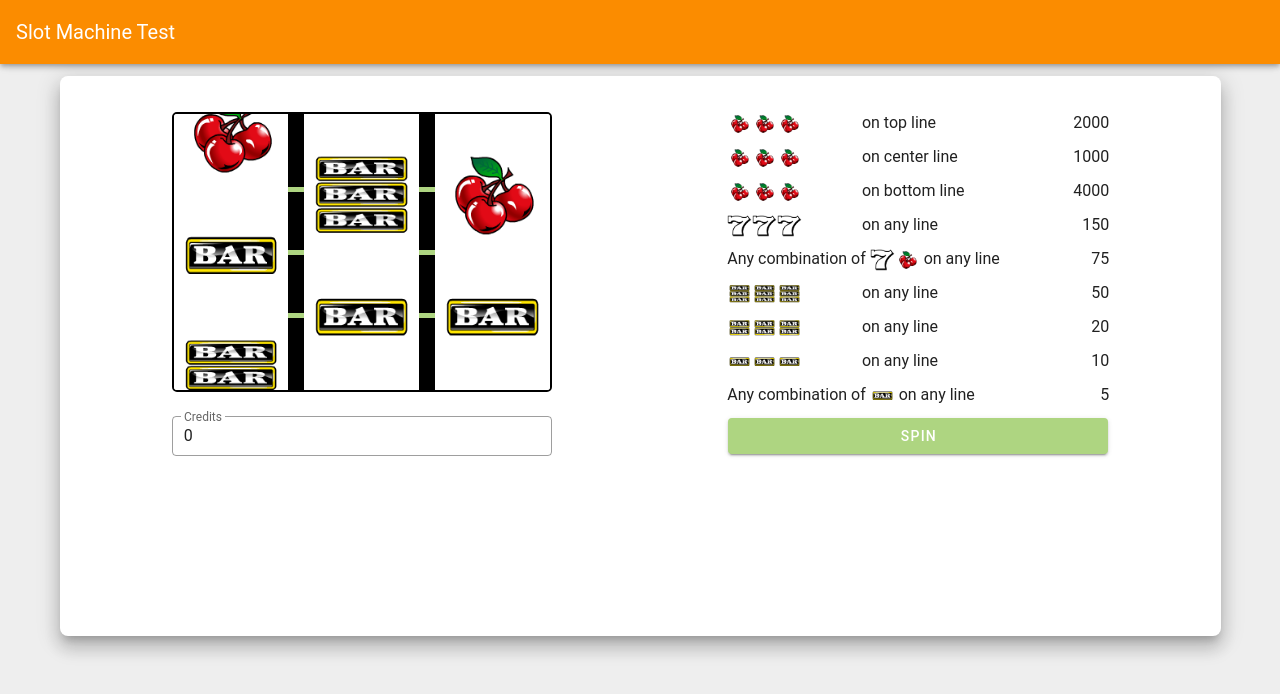
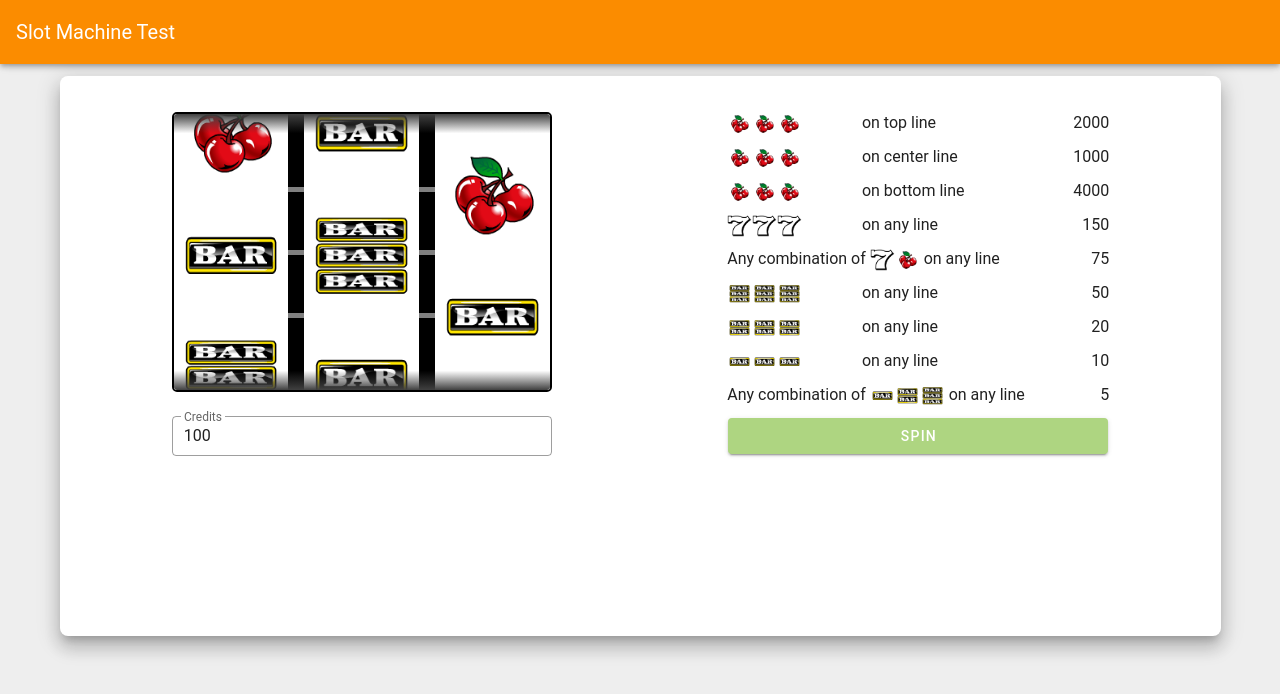
Before and after one commit to enguyen807/Slots-App, a Vue app: page /#/ in a window 1280 px wide. Shown: the top 694 px of the page. Built offline with nearby package versions, Linux system fonts and the light colour scheme; a small style sheet from the web is missing.

Commit message:
Add check win method

```diff
--- a/src/components/SlotMachine/SlotMachine.vue
+++ b/src/components/SlotMachine/SlotMachine.vue
@@ -5,9 +5,21 @@
         <div
           class="SlotMachine d-flex justify-space-between black ma-auto width-380"
         >
-          <div ref="payline1" class="SlotMachine-payline--top"></div>
-          <div ref="payline2" class="SlotMachine-payline--mid"></div>
-          <div ref="payline3" class="SlotMachine-payline--bot"></div>
+          <div
+            ref="payline1"
+            class="SlotMachine-payline--top"
+            :class="winningLine === 'top' ? 'payline-win' : ''"
+          ></div>
+          <div
+            ref="payline2"
+            class="SlotMachine-payline--mid"
+            :class="winningLine === 'center' ? 'payline-win' : ''"
+          ></div>
+          <div
+            ref="payline3"
+            class="SlotMachine-payline--bot"
+            :class="winningLine === 'bottom' ? 'payline-win' : ''"
+          ></div>
           <Reels
             :duration="2"
             name="reel1"
@@ -28,6 +40,7 @@
             @reel-spinning="handleSpinStatus"
             v-on:stopped="reelStopped"
           ></Reels>
+          <div class="gradient-overlay"></div>
         </div>
         <v-text-field
           label="Credits"
@@ -44,7 +57,16 @@
             v-for="(item, index) in payTable"
             :key="index"
           >
-            <v-row class="paytable--row" v-if="item.combination.length > 2">
+            <v-row
+              class="paytable--row"
+              v-if="
+                !handleArrayComparison(['7', 'Cherry'], item.combination) &&
+                !handleArrayComparison(
+                  ['BAR', '2xBAR', '3xBAR'],
+                  item.combination
+                )
+              "
+            >
               <v-col class="paytable--imgColumn pr-0 col-4">
                 <img
                   class="paytable--img"
@@ -58,9 +80,11 @@
               <v-col class="paytable--textColumn col-4 col-md-5">
                 on {{ item.position ? item.position : "any" }} line
               </v-col>
-              <v-col class="paytable--valueColumn text-right">{{
-                item.value
-              }}</v-col>
+              <v-col
+                class="paytable--valueColumn text-right"
+                v-if="!item.win"
+                >{{ item.value }}</v-col
+              >
             </v-row>
             <v-row class="paytable--row" v-else>
               <v-col
@@ -79,9 +103,11 @@
 
                 on any line
               </v-col>
-              <v-col class="paytable--valueColumn text-right">{{
-                item.value
-              }}</v-col>
+              <v-col
+                class="paytable--valueColumn text-right"
+                v-if="!item.win"
+                >{{ item.value }}</v-col
+              >
             </v-row>
           </div>
         </div>
@@ -110,7 +136,7 @@ export default {
     Reels,
   },
   data: () => ({
-    currentBalance: 0,
+    currentBalance: 100,
     payTable: [
       {
         position: "top",
@@ -121,54 +147,63 @@ export default {
         position: "center",
         combination: ["Cherry", "Cherry", "Cherry"],
         value: 1000,
+        win: false,
       },
       {
         position: "bottom",
         combination: ["Cherry", "Cherry", "Cherry"],
         value: 4000,
+        win: false,
       },
       {
         position: null,
         combination: ["7", "7", "7"],
         value: 150,
+        win: false,
       },
       {
         position: null,
         combination: ["7", "Cherry"],
         value: 75,
+        win: false,
       },
       {
         position: null,
         combination: ["3xBAR", "3xBAR", "3xBAR"],
         value: 50,
+        win: false,
       },
       {
         position: null,
         combination: ["2xBAR", "2xBAR", "2xBAR"],
         value: 20,
+        win: false,
       },
       {
         position: null,
         combination: ["BAR", "BAR", "BAR"],
         value: 10,
+        win: false,
       },
       {
         position: null,
-        combination: ["BAR"],
+        combination: ["BAR", "2xBAR", "3xBAR"],
         value: 5,
+        win: false,
       },
     ],
     spinning: false,
     results: [],
+    winningLine: null,
   }),
   methods: {
     handleSpinStatus(e) {
-      console.log(e);
       if (this.$refs.reel3.spin === e) {
         this.spinning = e;
       }
     },
     spin() {
+      this.calculateBalance();
       this.results = [];
       this.$refs.reel1.start();
       this.$refs.reel2.start();
@@ -181,7 +216,7 @@ export default {
 
       this.results.push(resultData);
       if (this.results.length === 3) {
-        this.checkWin(this.results);
+        this.processWin(this.results);
       }
     },
     checkArrayEqualLength(array) {
@@ -193,32 +228,76 @@ export default {
       // Otherwise, return true
       return true;
     },
-    checkWin(data) {
+    handleArrayComparison(arr, ptArr) {
+      console.log(arr);
+      // Returns true if all array items match paytable combination array items
+      return arr.toString() == ptArr.toString();
+    },
+    handleLooseArrayComparison(arr, ptArr) {
+      return arr.every((v) => ptArr.includes(v));
+    },
+    checkArrayLength(arr) {
+      return arr.length > 0;
+    },
+    calculateBalance(value = null) {
+      let { currentBalance } = this;
+      if (!value) {
+        currentBalance -= 1;
+      }
+      currentBalance += value;
+    },
+    checkWin(array, position) {
+      // Check if array has items
+      if (!this.checkArrayLength(array)) return;
+      const paytable = this.payTable;
+
+      // For loop through paytable to get objects for comparison
+      for (let i = 0; i < paytable.length; i++) {
+        const combinationArray = paytable[i].combination;
+
+        if (handleArrayComparison(array, combinationArray)) {
+          const obj = !array.includes("Cherry") //Checks for no cherries in array
+            ? paytable[i] //Sets obj variable to obj that has no cherries
+            : paytable.filter((item) => item.position === position); // Filter paytable by position parameter
+          obj["position"] = position; //Sets position of object
+          handleBalanceCalculate(obj["value"]);
+          break;
+        }
+        if (handleLooseArrayComparison(array, combinationArray)) {
+          let obj = paytable[i];
+          obj["position"] = position;
+
+          handleBalanceCalculate(obj["value"]);
+          break;
+        }
+      }
+    },
+    processWin(data) {
       if (!this.checkArrayEqualLength(data)) {
         return;
       }
-      const paytable = this.payTable;
       let topArray = [];
-      let midArray = [];
-      let botArray = [];
+      let centerArray = [];
+      let bottomArray = [];
       if (data[0].length === 2) {
         topArray.push([...data[0]].shift());
         topArray.push([...data[1]].shift());
         topArray.push([...data[2]].shift());
 
-        botArray.push([...data[0]].pop());
-        botArray.push([...data[1]].pop());
-        botArray.push([...data[2]].pop());
+        bottomArray.push([...data[0]].pop());
+        bottomArray.push([...data[1]].pop());
+        bottomArray.push([...data[2]].pop());
       } else {
-        midArray.push(...data[0], ...data[1], ...data[2]);
+        centerArray.push(...data[0], ...data[1], ...data[2]);
       }
 
-      // Loop through paytable
-      // Compare data[0].every(v => combination.includes(v))
       console.log(topArray);
-      console.log(midArray);
-      console.log(botArray);
-      for (let i = 0; i < paytable.length; i++) {}
+      console.log(centerArray);
+      console.log(bottomArray);
+
+      this.checkWin(topArray);
+      this.checkWin(centerArray);
+      this.checkWin(bottomArray);
     },
   },
 };
@@ -238,7 +317,7 @@ export default {
   top: calc(var(--tileSize) * 0.7 * 1.1666);
   height: 5px;
   width: 100%;
-  background: #aed581;
+  background: grey;
 }
 
 .SlotMachine-payline--mid {
@@ -246,7 +325,7 @@ export default {
   top: calc(var(--tileSize) * 1.3 * 1.1666);
   height: 5px;
   width: 100%;
-  background: #aed581;
+  background: grey;
 }
 
 .SlotMachine-payline--bot {
@@ -254,7 +333,27 @@ export default {
   top: calc(var(--tileSize) * 1.9 * 1.1666);
   height: 5px;
   width: 100%;
-  background: #aed581;
+  background: grey;
+}
+
+.payline-win {
+  background: #7cb342;
+  z-index: 1;
+}
+
+.gradient-overlay {
+  position: absolute;
+  top: 0px;
+  right: 0px;
+  bottom: 0px;
+  left: 0px;
+  background: linear-gradient(
+    to bottom,
+    rgba(64, 64, 64, 1) 0%,
+    rgba(64, 64, 64, 0) 7%,
+    rgba(64, 64, 64, 0) 93%,
+    rgba(64, 64, 64, 1) 100%
+  );
 }
 
 .paytable {
--- a/src/components/SlotMachine/SlotReels/SlotReels.vue
+++ b/src/components/SlotMachine/SlotReels/SlotReels.vue
@@ -116,6 +116,7 @@ export default {
     },
     start() {
       // Start spinning of roulette
+      this.randomIndex();
       this.spinRoulette();
     },
     spinRoulette() {
@@ -128,17 +129,20 @@ export default {
     animateEnd() {
       if (this.reelDuration > 0) {
         // Randomize reel offset every second of timer duration
-        this.randomIndex();
       } else {
         this.spin = false;
         this.$emit("reel-spinning", this.spin);
 
         let results = [];
         if (this.offset === 1) {
+          console.log("offset1", this.offset);
+
           results.push(this.shuffledReelTileData[9]);
           results.push(this.shuffledReelTileData[10]);
           return this.$emit("stopped", results);
         }
+        console.log("offset0", this.offset);
+
         results.push(this.shuffledReelTileData[9]);
         return this.$emit("stopped", results);
       }
@@ -148,7 +152,7 @@ export default {
     },
     beforeEnter(el) {
       let vm = this;
-      console.log("beforeEnter");
+      // console.log("beforeEnter");
       gsap.set(el, {
         y: 0,
         onComplete() {
@@ -161,6 +165,7 @@ export default {
       gsap.to(el, {
         duration: 0.5,
         ease: "none",
+        lazy: true,
         repeat: this.reelDuration * 2,
         y: -1000,
         onStart() {
@@ -176,6 +181,8 @@ export default {
       gsap.to(el, {
         duration: 0.5,
         ease: "none",
+        stagger: 0.5,
+        lazy: true,
         repeat: this.reelDuration * 2,
         y: -1000,
         onComplete() {
--- a/src/plugins/vuetify.js
+++ b/src/plugins/vuetify.js
@@ -3,7 +3,11 @@ import Vuetify from "vuetify";
 import "vuetify/dist/vuetify.min.css";
 import colors from "vuetify/lib/util/colors";
 
-Vue.use(Vuetify);
+Vue.use(Vuetify, {
+  options: {
+    customProperties: true,
+  },
+});
 
 export default new Vuetify({
   theme: {
```
